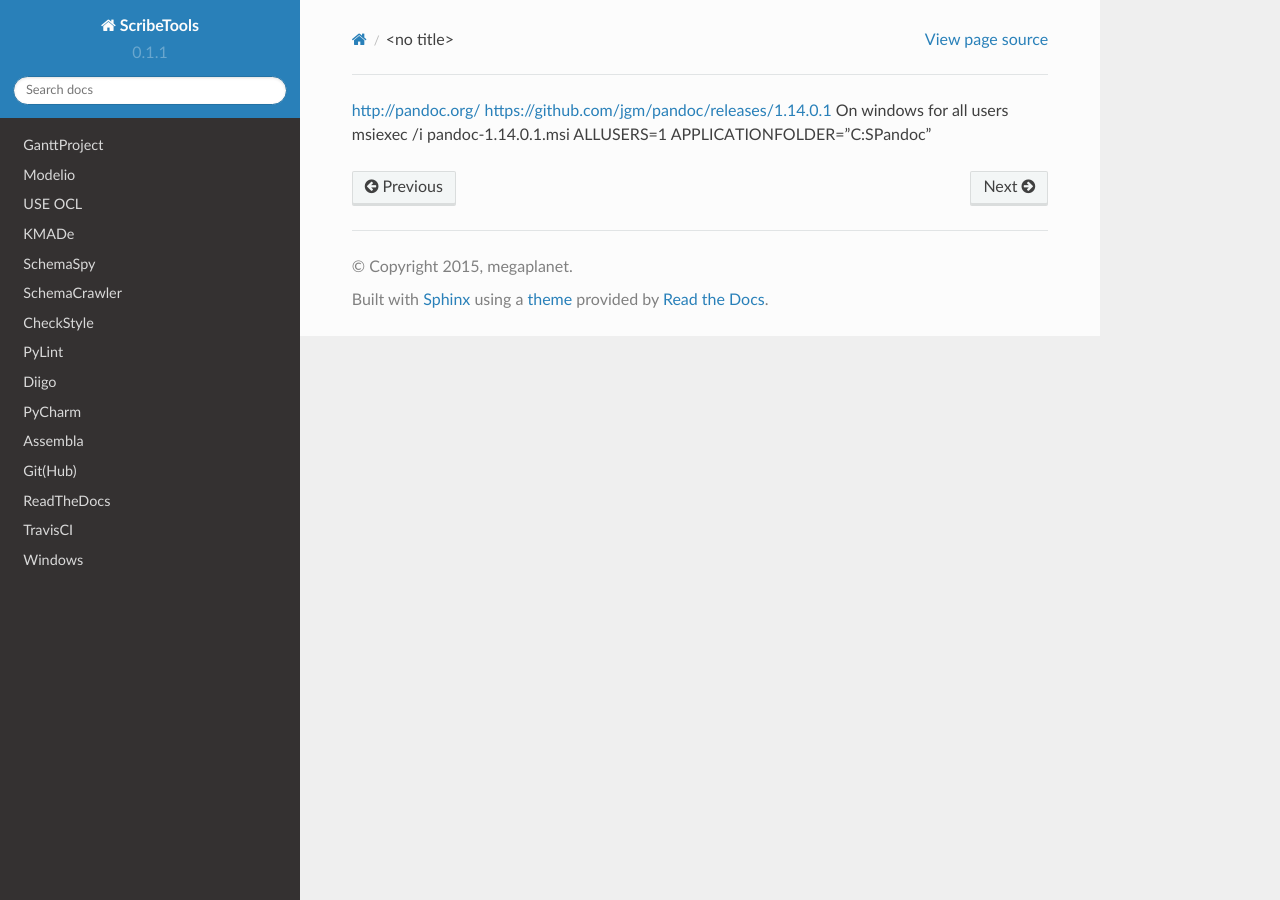
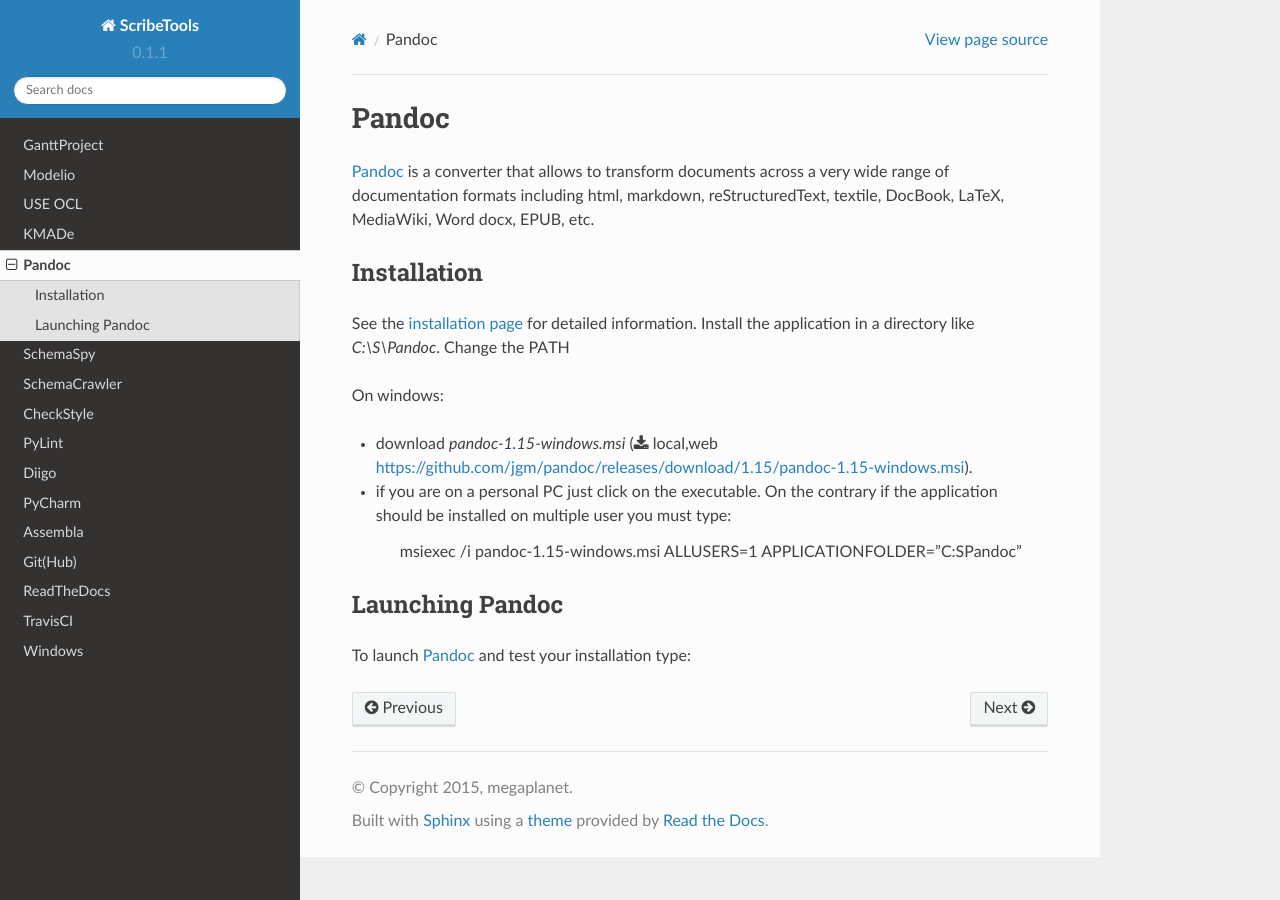
Before and after one commit to ScribesZone/ScribesTools, a Sphinx documentation site: the page built from docs/pandoc/index.rst, in a window 1280 px wide. Built offline with Sphinx 7.4.7 and the Read the Docs theme 2.0.0, drawn with Linux system fonts in a browser that asks for light colours; pages that are not in the unit, such as notebooks, are missing from menus.

Commit message:
first version

```diff
--- a/docs/pandoc/index.rst
+++ b/docs/pandoc/index.rst
@@ -1,5 +1,40 @@
+Pandoc
+======
 
-http://pandoc.org/
-https://github.com/jgm/pandoc/releases/1.14.0.1
-On windows for all users
-msiexec /i pandoc-1.14.0.1.msi ALLUSERS=1 APPLICATIONFOLDER="C:\S\Pandoc"
+Pandoc_ is a converter that allows to transform documents across a very
+wide range of documentation formats including html, markdown,
+reStructuredText, textile, DocBook, LaTeX, MediaWiki, Word docx,
+EPUB, etc.
+
+Installation
+------------
+See the `installation page`_ for detailed information. Install the application
+in a directory like `C:\\S\\Pandoc`. Change the PATH
+
+On windows:
+
+* download `pandoc-1.15-windows.msi` |PandocWin|.
+
+* if you are on a personal PC just click on the executable.
+  On the contrary if the application should be installed on multiple user
+  you must type:
+
+        msiexec /i pandoc-1.15-windows.msi ALLUSERS=1 APPLICATIONFOLDER="C:\S\Pandoc"
+
+
+.. ............................................................................
+
+.. _Pandoc:
+    http://pandoc.org/
+
+.. _`installation page`:
+    http://pandoc.org/installing.html
+
+.. |PandocWin| replace::
+    (:download:`local <../../res/pandoc/downloads/Win/pandoc-1.15-windows.msi>`,web `<https://github.com/jgm/pandoc/releases/download/1.15/pandoc-1.15-windows.msi>`__)
+
+
+Launching Pandoc
+----------------
+
+To launch Pandoc_ and test your installation type:
```
